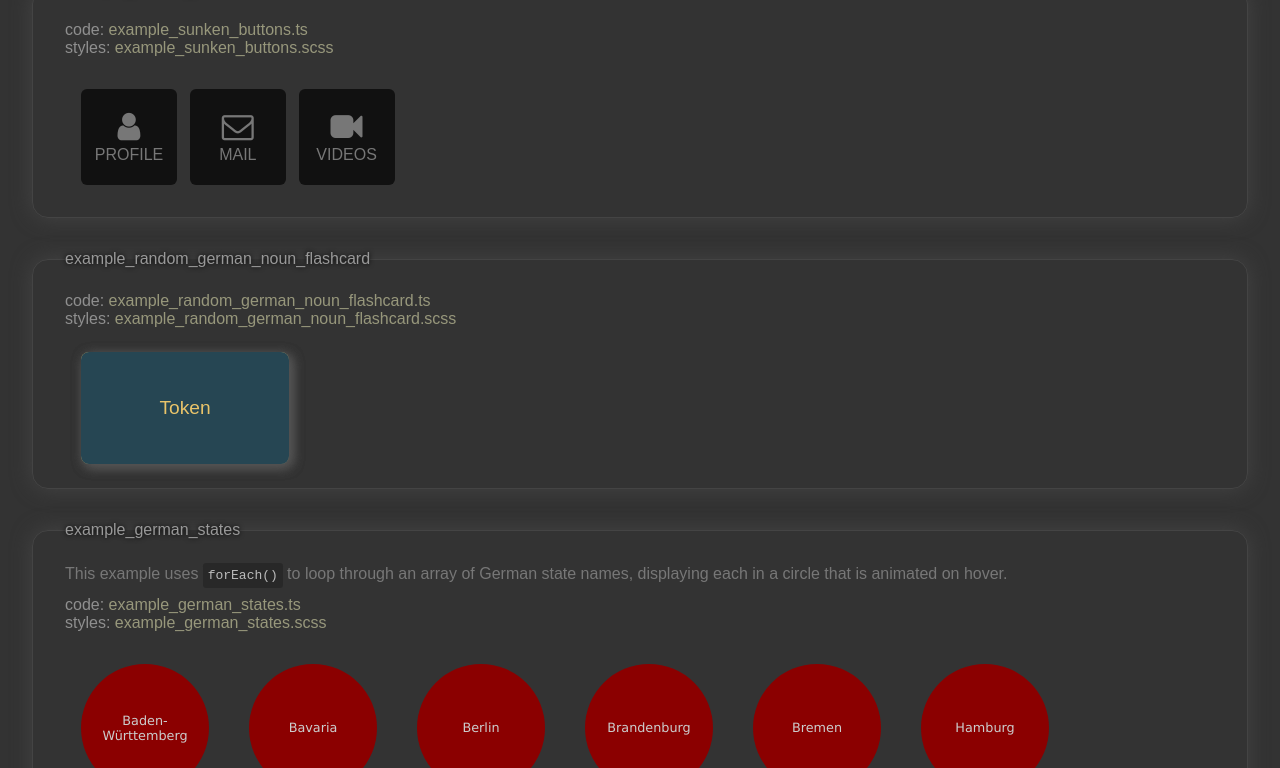
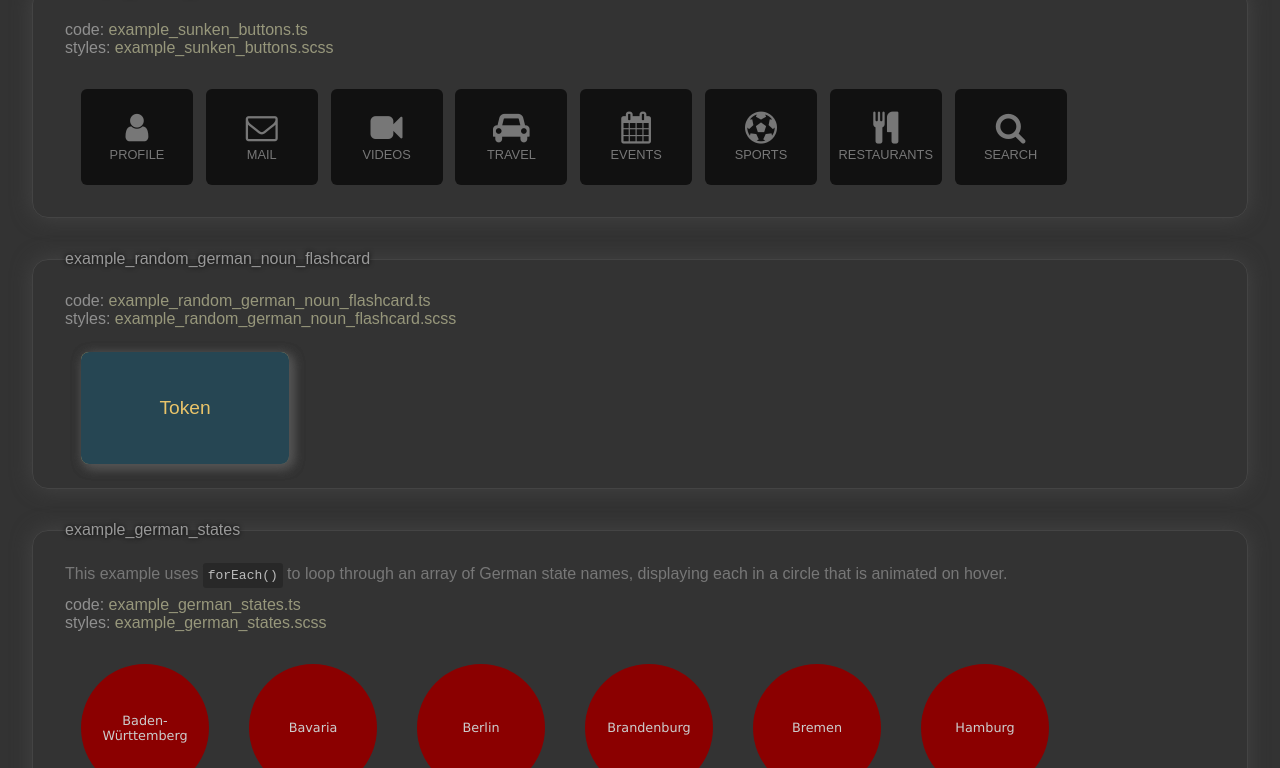
Before and after one commit to edwardtanguay/et005-starter-example-showcase, a website built with Vite: page index.html in a window 1280 px wide. Shown: the part 106-874 px from the top of the page. Built offline with nearby package versions, Linux system fonts and the light colour scheme.

Commit message:
more buttons

```diff
--- a/src/examples/example_sunken_buttons.scss
+++ b/src/examples/example_sunken_buttons.scss
@@ -6,7 +6,7 @@
 
 	button {
 		overflow: hidden;
-		width: 96px;
+		width: 7rem;
 		height: 96px;
 		background-color: #111;
 		border: none;
@@ -20,7 +20,7 @@
 		flex-direction: column;
 		justify-content: center;
 		align-items: center;
-		font-size: 1rem;
+		font-size: .8rem;
 		transition: .2s;
 
 		i {
@@ -39,8 +39,8 @@
 		box-shadow: inset 2px 2px 18px #000, 5px 5px 8px #444;
 		color: rgb(184, 184, 83);
 		background-color: #000;
+		font-size: .9rem;
 		border: 1px solid rgb(65, 65, 27);
-		font-size: 1.1rem;
 		i {
 			font-size: 2.4rem;
 		}
--- a/src/examples/example_sunken_buttons.ts
+++ b/src/examples/example_sunken_buttons.ts
@@ -3,15 +3,54 @@ import { wrapAsExample } from '../components/wrapAsExample';
 
 const description = '';
 
+const icons = [
+	{
+		name: 'Profile',
+		fontAwesomeClass: 'fa-user'
+	},
+	{
+		name: 'Mail',
+		fontAwesomeClass: 'fa-envelope-o'
+	},
+	{
+		name: 'Videos',
+		fontAwesomeClass: 'fa-video-camera'
+	},
+	{
+		name: 'Travel',
+		fontAwesomeClass: 'fa-car'
+	},
+	{
+		name: 'Events',
+		fontAwesomeClass: 'fa-calendar'
+	},
+	{
+		name: 'Sports',
+		fontAwesomeClass: 'fa-futbol-o'
+	},
+	{
+		name: 'Restaurants',
+		fontAwesomeClass: 'fa-cutlery'
+	},
+	{
+		name: 'Search',
+		fontAwesomeClass: 'fa-search'
+	}
+];
+
 export const example_sunken_buttons = () => {
 	let html = '';
-	html += `
-	<section class="buttons-container">
-		<button><i class="fa fa-user" aria-hidden="true"></i> Profile</button>
-		<button><i class="fa fa-envelope-o" aria-hidden="true"></i> Mail</button>
-		<button><i class="fa fa-video-camera" aria-hidden="true"></i>
- Videos</button>
-	</section>
-	`;
+	html += `<section class="buttons-container">`;
+
+	for (const icon of icons) {
+		html += `<button><i class="fa ${icon.fontAwesomeClass}" aria-hidden="true"></i> ${icon.name}</button>`;
+	}
+
+	// html += `<button><i class="fa fa-user" aria-hidden="true"></i> Profile</button>
+	// 	<button><i class="fa fa-envelope-o" aria-hidden="true"></i> Mail</button>
+	// 	<button><i class="fa fa-video-camera" aria-hidden="true"></i> Videos</button>
+	// 	`;
+
+	html += `</section>`;
 	return wrapAsExample('example_sunken_buttons', html, description);
 }
--- a/src/main.ts
+++ b/src/main.ts
@@ -5,7 +5,7 @@ import { example_german_states } from './examples/example_german_states';
 import './styles/main.scss';
 
 document.querySelector<HTMLDivElement>('#app')!.innerHTML =/* html */`
-<h1>Example Showcase</h1>
+<h1>JavaScript/CSS Showcase</h1>
 <div class="examples">
 ${example_sunken_buttons()}
 ${example_random_german_noun_flashcard()}
```
